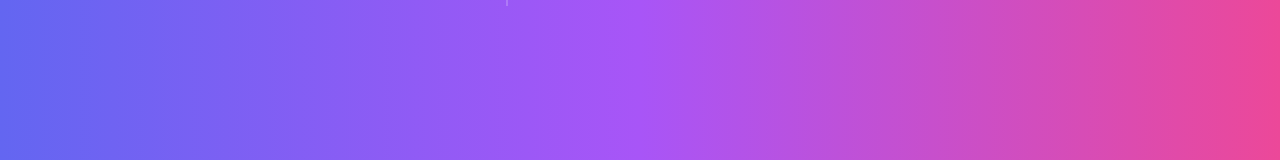
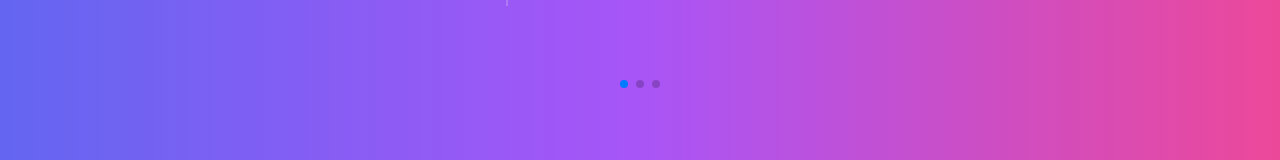
Before and after one commit to Deepanshu-Tyagii/MyPorfolio, a React (Create React App) app: page /testimonials in a window 1280 px wide. Shown: the part 568-728 px from the top of the page. Built offline with nearby package versions, Linux system fonts and the light colour scheme.

Commit message:
Update Testimonials.jsx

```diff
--- a/src/pages/Testimonials.jsx
+++ b/src/pages/Testimonials.jsx
@@ -14,21 +14,21 @@ import 'swiper/css/pagination';
 
 export const testimonialSlider = [
     {
-      image: 'images/t-avt-1.png',
+      image: './images/t-avt-1.png',
       name: 'Anne Smith',
       position: 'Customer',
       message:
         'Lorem ipsum dolor sit amet consectetur adipisicing elit. Cum expedita odit beatae, cupiditate saepe quam officia aut placeat quas neque!',
     },
     {
-      image: 'images/t-avt-2.png',
+      image: './images/t-avt-2.png',
       name: 'Jane Doe',
       position: 'Customer',
       message:
         'Lorem ipsum dolor sit amet consectetur adipisicing elit. Cum expedita odit beatae, cupiditate saepe quam officia aut placeat quas neque!',
     },
     {
-      image: 'images/t-avt-3.png',
+      image: './images/t-avt-3.png',
       name: 'Jhon Doe',
       position: 'Customer',
       message:
@@ -50,7 +50,7 @@ const Testimonials = () => {
             pagination={{
             clickable: true,
         }}
-        modules={{ Pagination}}
+        modules={[Pagination]}
         className='h-[380px] xl:w-[1180px] '
         >
             {testimonialSlider.map((person, index) =>{
```
